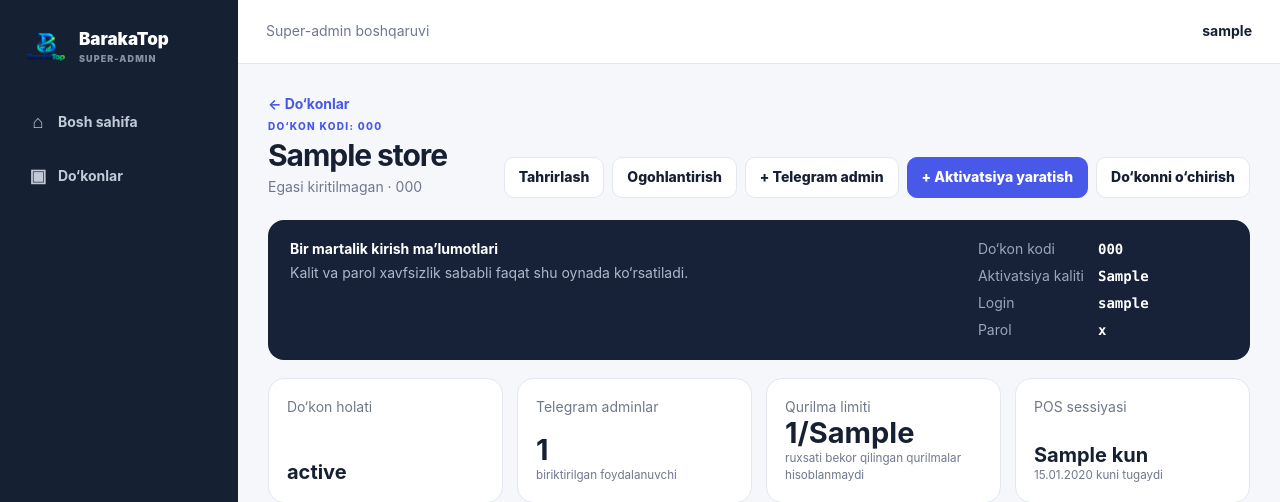
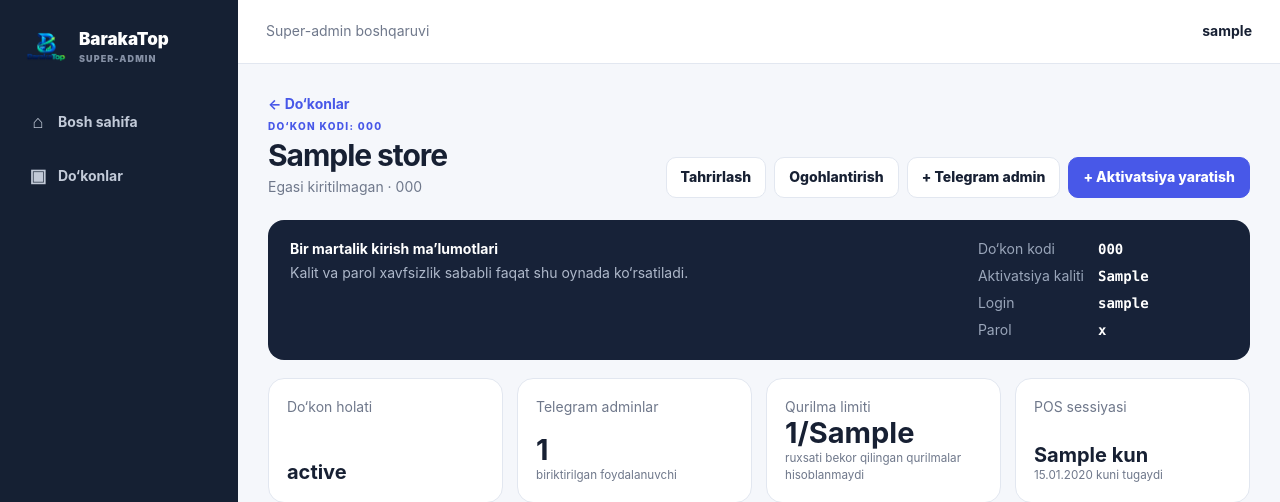
Before and after one commit to jasurbekmamirov8583-cyber/BarakaTop, a Django app: template templates/control/store_detail.html in a window 1280 px wide. Shown: the top 502 px of the page. Run offline with Django 5.2, Linux system fonts and the light colour scheme; a user stored in the database is signed in; tables that the repository leaves empty hold one stand-in row (values such as "Sample post"); the template is opened without the code that fills it: values that come from a table or form of the project are taken from there, most other values are stand-ins (such as "Sample title", 1, 10 or a date in 2020); data that the repository does not hold is empty; parts of the project's set-up code (start-up, migrations or seed data) failed here and were passed over; some libraries are stand-ins or nearby versions.

Commit message:
Add files via upload

```diff
--- a/templates/control/store_detail.html
+++ b/templates/control/store_detail.html
@@ -1,9 +1,10 @@
 {% extends 'control/base.html' %}
 {% block title %}{{ store.name }} · BarakaTop{% endblock %}
 {% block content %}
+{% url 'store_delete' store.pk as store_delete_url %}
 <div class="page-head store-head">
   <div><a class="back-link" href="{% url 'stores' %}">← Do‘konlar</a><p class="overline">DO‘KON KODI: {{ store.code }}</p><h1>{{ store.name }}</h1><p>{{ store.owner_name|default:'Egasi kiritilmagan' }}{% if store.owner_phone %} · {{ store.owner_phone }}{% endif %}</p></div>
-  <div class="actions"><a class="button" href="{% url 'store_edit' store.pk %}">Tahrirlash</a><button class="button" type="button" data-open="alertDialog">Ogohlantirish</button><button class="button" type="button" data-open="adminDialog">+ Telegram admin</button><button class="button primary" type="button" data-open="enrollDialog">+ Aktivatsiya yaratish</button><form method="post" action="{% url 'store_delete' store.pk %}" data-no-loading onsubmit="return confirm('{{ store.name|escapejs }} do‘koni, qurilmalari va aktivatsiyalari butunlay o‘chirilsinmi?')">{% csrf_token %}<button class="button danger" type="submit">Do‘konni o‘chirish</button></form></div>
+  <div class="actions"><a class="button" href="{% url 'store_edit' store.pk %}">Tahrirlash</a><button class="button" type="button" data-open="alertDialog">Ogohlantirish</button><button class="button" type="button" data-open="adminDialog">+ Telegram admin</button><button class="button primary" type="button" data-open="enrollDialog">+ Aktivatsiya yaratish</button>{% if store_delete_url %}<form method="post" action="{{ store_delete_url }}" data-no-loading onsubmit="return confirm('{{ store.name|escapejs }} do‘koni, qurilmalari va aktivatsiyalari butunlay o‘chirilsinmi?')">{% csrf_token %}<button class="button danger" type="submit">Do‘konni o‘chirish</button></form>{% endif %}</div>
 </div>
 
 {% if credential %}
```
